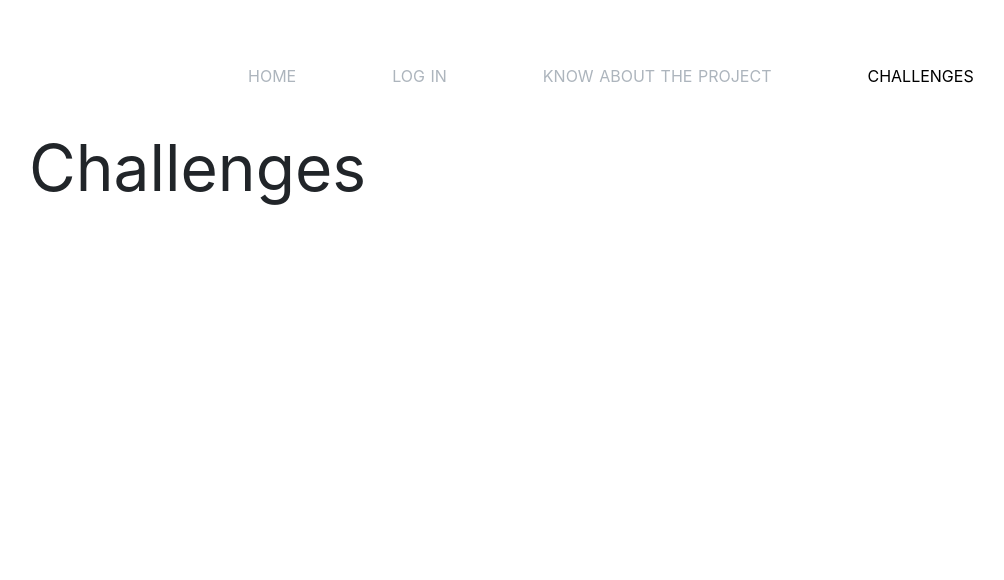
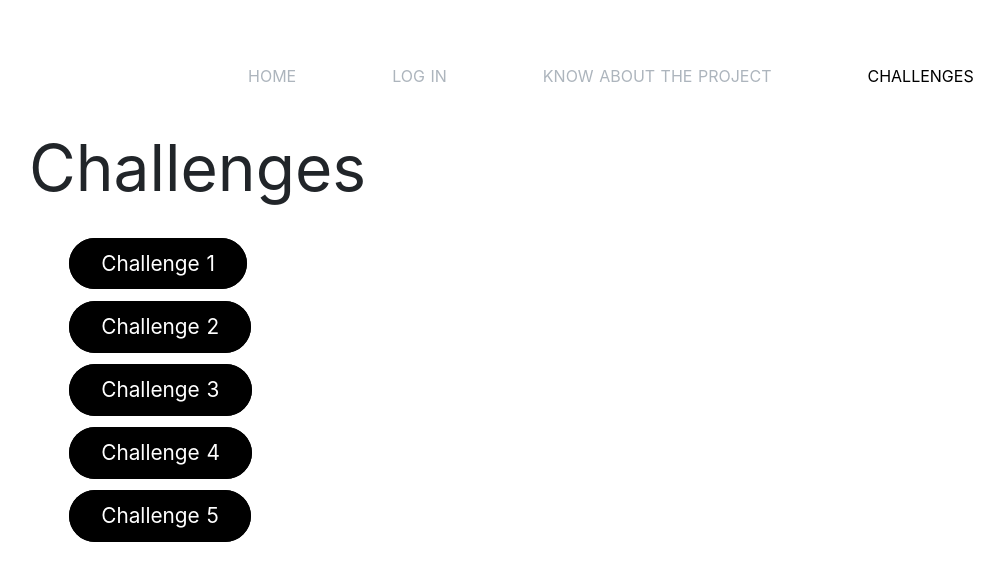
Before and after one commit to misterquestions/hackfromhome-front, a Nuxt app: page /challenges in a window 1280 px wide. Shown: the top 580 px of the page, without its empty margins (56-1060 px from the left). Built offline with nearby package versions, Linux system fonts and the light colour scheme.

Commit message:
Added some mock content

```diff
--- a/pages/challenges.vue
+++ b/pages/challenges.vue
@@ -1,10 +1,69 @@
 <template>
   <div class="container">
     <p>Challenges</p>
+    <div class="challenges">
+      <ul>
+        <li>
+          <a class="button" href="#">Challenge 1</a>
+        </li>
+        <li>
+          <a class="button" href="#">Challenge 2</a>
+        </li>
+        <li>
+          <a class="button" href="#">Challenge 3</a>
+        </li>
+        <li>
+          <a class="button" href="#">Challenge 4</a>
+        </li>
+        <li>
+          <a class="button" href="#">Challenge 5</a>
+        </li>
+      </ul>
+    </div>
   </div>
 </template>
 <style scoped>
 p {
   font-size: 64px;
 }
+
+.challenges {
+  display: flex;
+  align-items: end;
+  justify-content: center;
+}
+
+ul {
+  list-style: none;
+  width: 100%;
+  margin: 0 auto;
+  display: flex;
+  flex-direction: column;
+  align-items: center;
+  justify-content: center;
+}
+
+li {
+  margin: 1em auto;
+  width: 100%;
+}
+
+.button {
+  cursor: pointer;
+  background-color: black;
+  color: white;
+  border: none;
+  border-radius: 30px;
+  padding: 0.6em 1.5em;
+  font-size: 1.3em;
+  transition: all 200ms ease-in-out;
+  text-decoration: none;
+  border: 1px solid black;
+}
+
+.button:hover {
+  background-color: white;
+  color: black;
+  border: 1px solid black;
+}
 </style>
```
